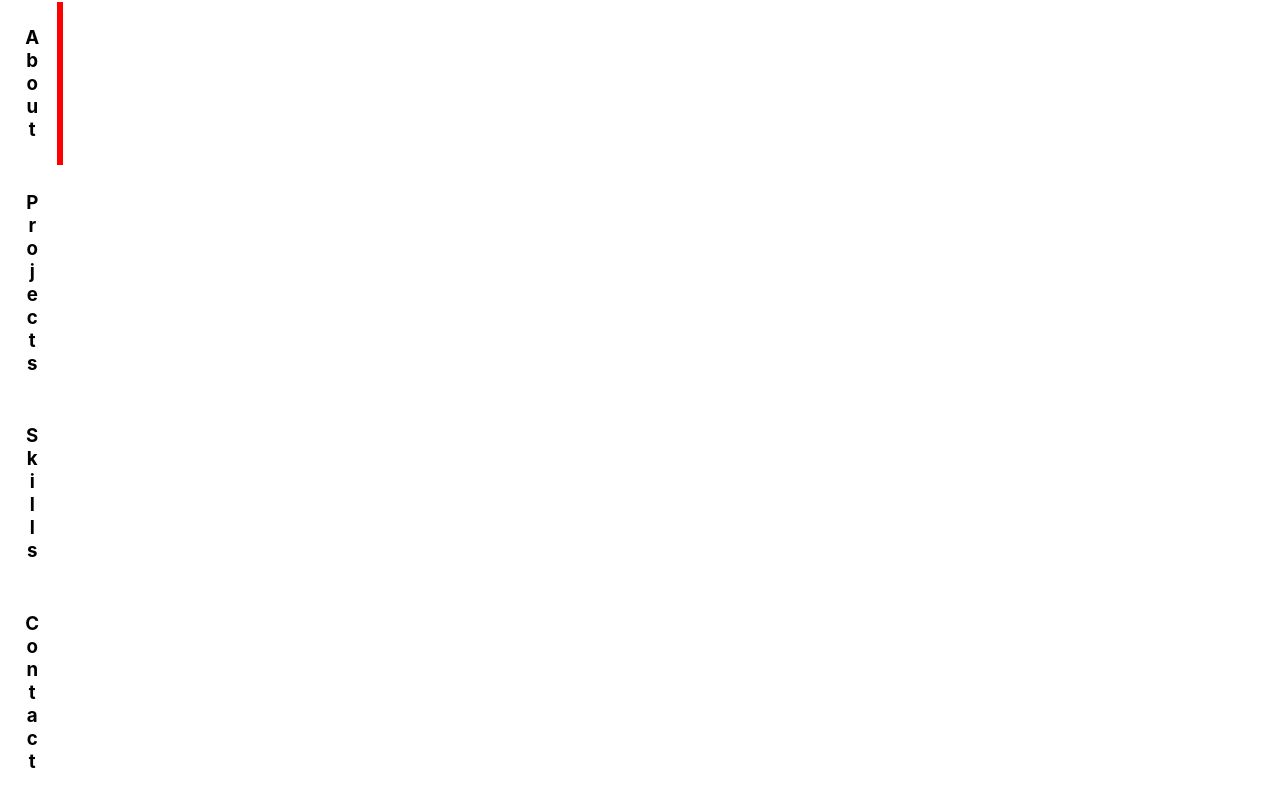
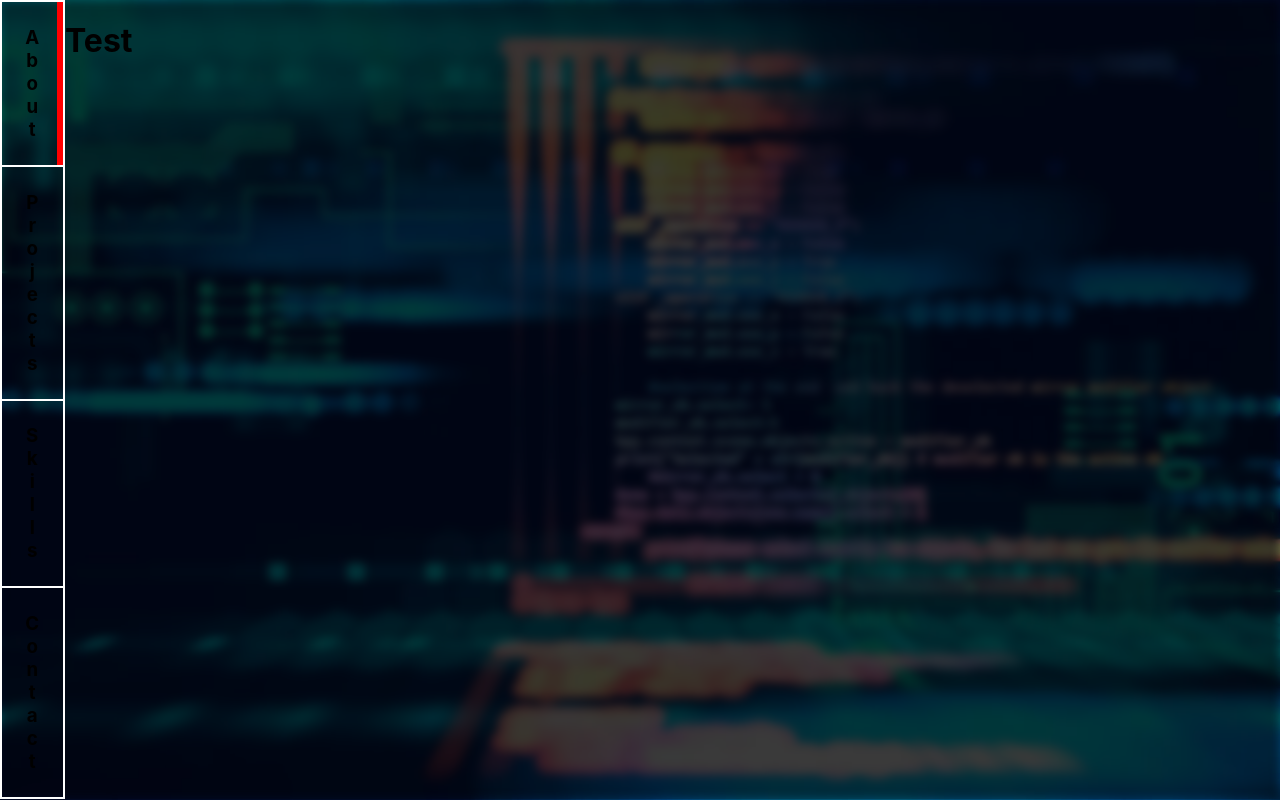
Before and after one commit to Mateo698/Portfolio, a Next.js app: page / in a window 1280 px wide. Built offline with nearby package versions, Linux system fonts and the light colour scheme.

Commit message:
Background

```diff
--- /dev/null
+++ b/components/Page.tsx
@@ -0,0 +1,9 @@
+import styles from '../styles/Page.module.css'
+
+export default function Page(){
+    return (
+        <div className={styles.container}>
+        <h1>Page</h1>
+        </div>
+    )
+}
--- a/components/Sidebar.tsx
+++ b/components/Sidebar.tsx
@@ -10,19 +10,15 @@ class section {
 
 interface SidebarProps {
     sections: section[];
+    changePage: (newPage: number, setActive: (newActive: number) => void) => void;
 }
 
-export default function Sidebar(sections: SidebarProps) {
+export default function Sidebar(props: SidebarProps) {
     const [active, setActive] = useState(0);
-    const handleClick = (index: number) => {
-        setActive(index);
-        console.log(index);
-    }
-
     return (
         <div className={styles.container}>
-            {sections.sections.map((section, index) => (
-                <div key={index} className={styles.section} onClick={() => handleClick(index)}>
+            {props.sections.map((section, index) => (
+                <div key={index} className={styles.section} onClick={() => props.changePage(index,setActive)}>
                     <div className={styles.line} style={active === index ? { visibility: "visible" } : { visibility: "hidden" }}></div>
                     <div>
                         <h3>{section.title}</h3>
--- /dev/null
+++ b/components/Test.tsx
@@ -0,0 +1,7 @@
+export default function Test() {
+    return (
+        <div>
+            <h1>Test</h1>
+        </div>
+    )
+}
--- a/pages/_app.tsx
+++ b/pages/_app.tsx
@@ -1,10 +1,44 @@
 import '../styles/globals.css'
+import Sidebar from '../components/Sidebar'
 import type { AppProps } from 'next/app'
+import Page from '../components/Page'
+import Test from '../components/Test'
+import { useState } from 'react'
+
+const sections = [
+  {title: "About"},
+  {title: "Projects"},
+  {title: "Skills"},
+  {title: "Contact"}
+]
 
 function MyApp({ Component, pageProps }: AppProps) {
+  const [page, setPage] = useState(0)
+
+  const changePage = (newPage: number, setActive: (newActive: number) => void) => {
+    setPage(newPage)
+    setActive(newPage)
+    console.log(page)
+  }
+
+  function renderSwitch(param:number) {
+    switch(param) {
+      case 0:
+        return <Test/>;
+      default:
+        return <Page/>;
+    }
+
+  }
+
   return (
-    <Component {...pageProps} />
+    <div style={{display: "flex", flexDirection: "row",width:"calc(100%)",height:"calc(100%)"}}>
+      <Sidebar sections={sections} changePage={changePage}/>
+      {renderSwitch(page)}
+    </div>
   )
+
+
 }
 
 export default MyApp
--- a/pages/index.tsx
+++ b/pages/index.tsx
@@ -1,17 +1,20 @@
 import Sidebar from "../components/Sidebar"
+import Page from "../components/Page"
 import styles from '../styles/Home.module.css'
+import Test from "../components/Test"
+import { useState } from "react"
 
-const sections = [
-  {title: "About"},
-  {title: "Projects"},
-  {title: "Skills"},
-  {title: "Contact"}
-]
 
-export default function Home(){
+interface IndexProps {
+  page: number;
+}
+
+export default function Home(props: IndexProps) {
+  const [page, setPage] = useState(0)
   return (
     <div className={styles.container}>
-      <Sidebar sections={sections}/>
+      {page === 0 ? <Test/> : <Page/>}
+
     </div>
   )
 }
--- a/styles/Home.module.css
+++ b/styles/Home.module.css
@@ -3,4 +3,5 @@
   height: 100%;
   flex-grow: 1;
   flex-direction: row;
+
 }
--- /dev/null
+++ b/styles/Page.module.css
@@ -0,0 +1,7 @@
+.container{
+    width: 100%;
+    height: 100%;
+    flex-grow: 1;
+    flex-direction: row;
+    border: 1px solid red;
+}
--- a/styles/Sidebar.module.css
+++ b/styles/Sidebar.module.css
@@ -15,6 +15,12 @@
     justify-content: center;
     writing-mode: vertical-rl;
     text-orientation: upright;
+    cursor: pointer;
+
+}
+
+.section:hover{
+    background-color: rgba(255, 255, 255, 0.1);
 }
 
 .line{
--- a/styles/globals.css
+++ b/styles/globals.css
@@ -5,6 +5,7 @@ html{
     Ubuntu, Cantarell, Fira Sans, Droid Sans, Helvetica Neue, sans-serif;
   height: 99.9%;
   width: 100%;
+
 }
 
 body{
@@ -16,6 +17,10 @@ body{
   width: 100%;
   display: flex;
   flex-grow: 1;
+  background-image: url("../public/wallpaper.jpg");
+  background-repeat: no-repeat;
+  background-size: cover;
+  backdrop-filter: brightness(0.5) blur(5px);
 }
 
 
@@ -35,7 +40,7 @@ a {
   }
   body {
     color: white;
-    background: black;
+
   }
 }
 
```
Also changed, not shown: public/wallpaper.jpg (added), public/wallpaper.svg (added).
